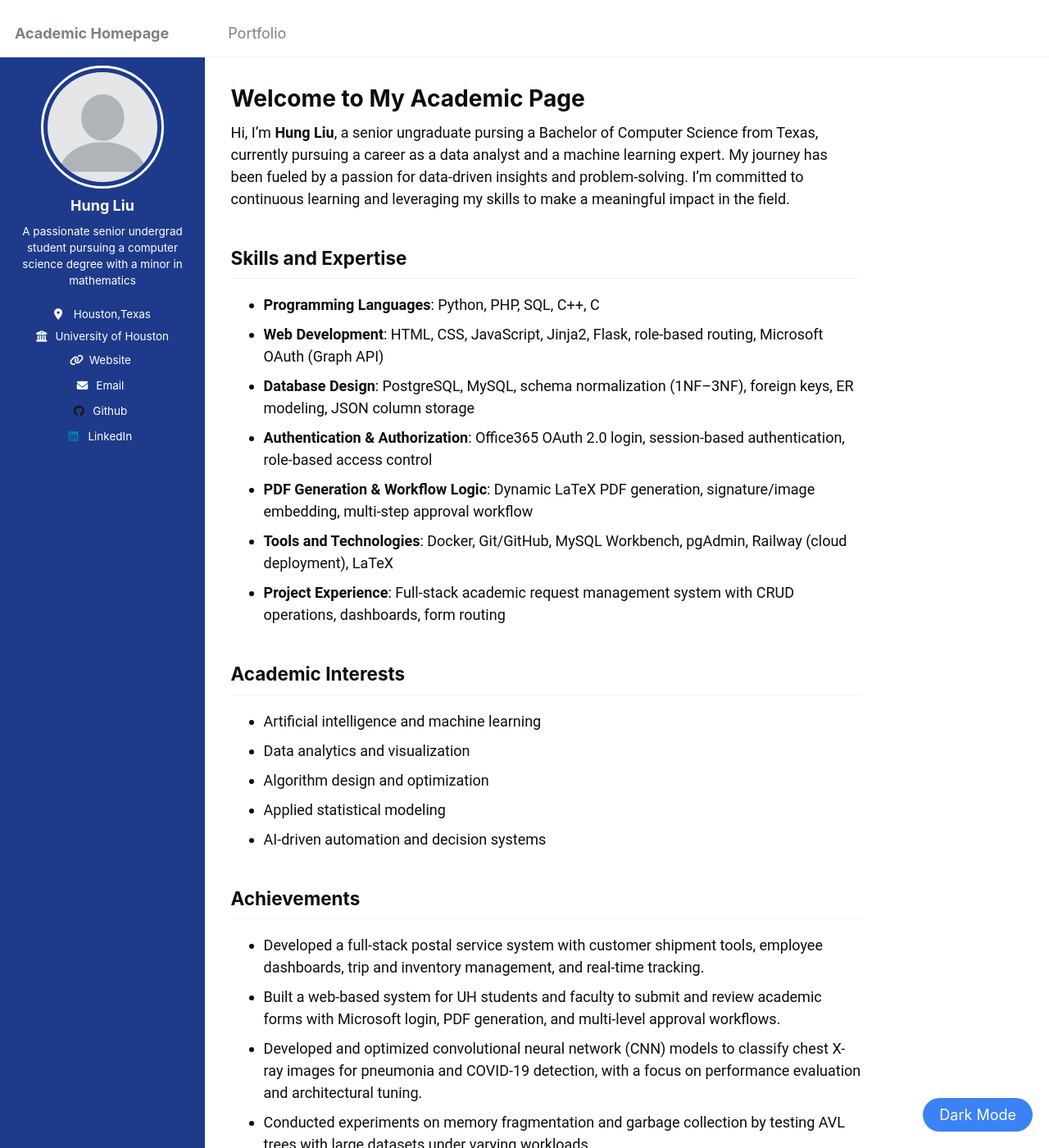
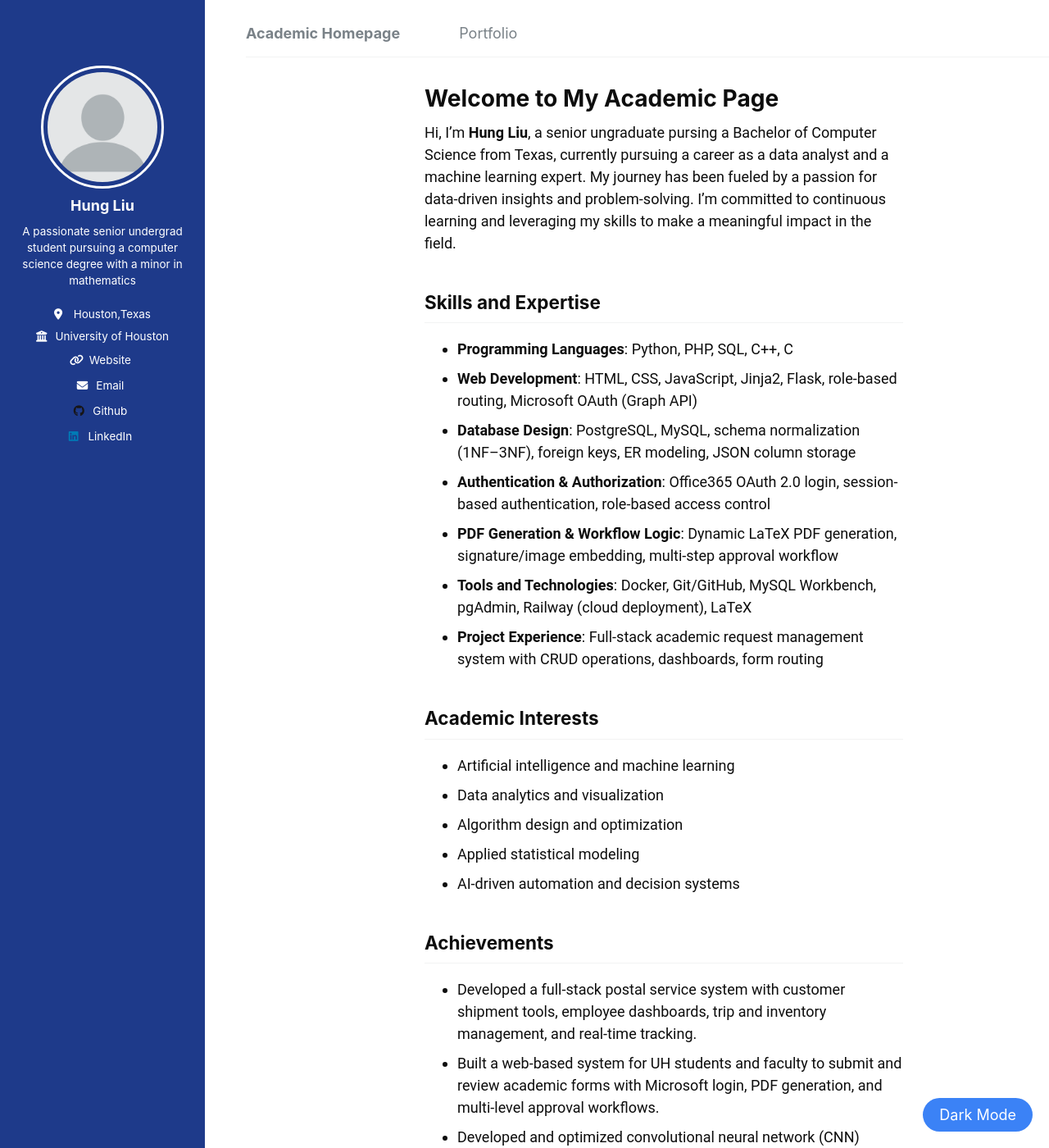
Before and after one commit to sunnySKL/sunnySKL.github.io, a Jekyll site: the page built from _pages/about.md, in a window 1280 px wide and 1400 px high. Shown: the whole window at 82% size. Built offline with Jekyll 4.4.1, drawn with Linux system fonts in a browser that asks for light colours.

Commit message:
Update custom.css

```diff
--- a/assets/css/custom.css
+++ b/assets/css/custom.css
@@ -95,6 +95,20 @@ body {
     background-color: #3B82F6;
 }
 
+@media (min-width: 900px) {
+  .masthead,
+  #main {
+    margin-left: 300px; /* Same as sidebar width */
+  }
+  .masthead__inner-wrap {
+    max-width: none !important;
+    padding-left: 0 !important;
+  }
+  .greedy-nav {
+    justify-content: flex-start !important;
+  }
+}
+
 .dark-mode .button:hover {
     background-color: #1E3A8A;
 }
```
